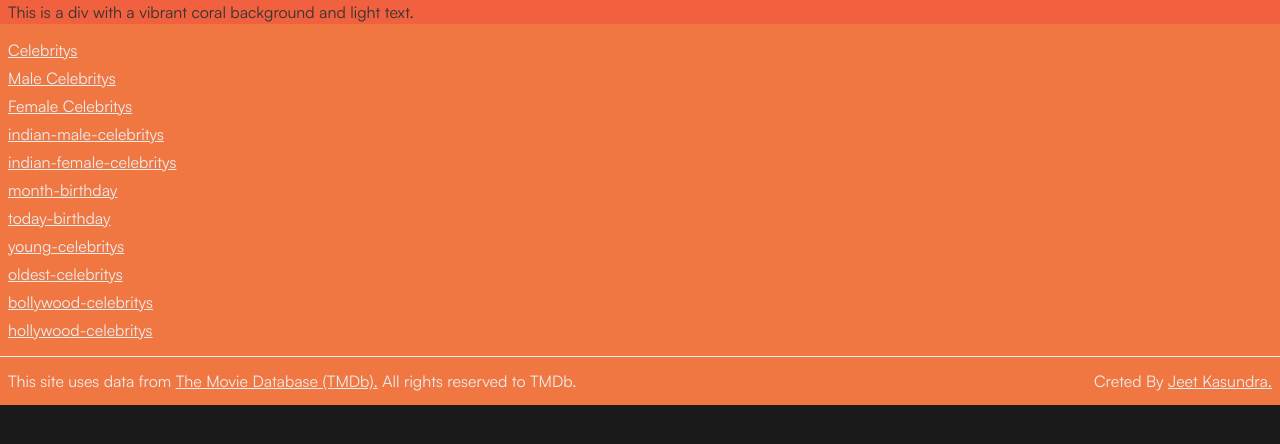
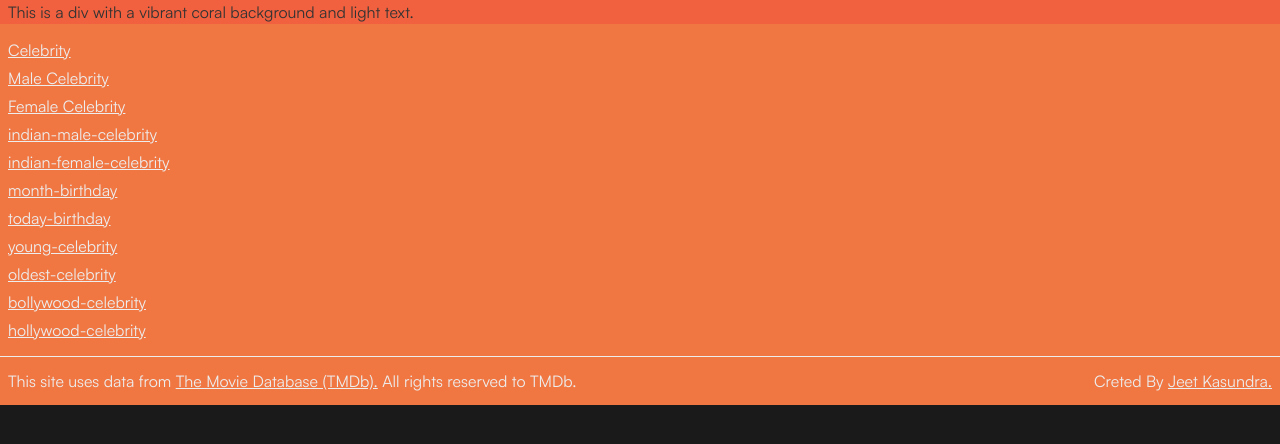
Before and after one commit to kasundraJeet/movie-app, a Next.js app: page / in a window 1280 px wide. Shown: the top 444 px of the page. Built offline with nearby package versions, Linux system fonts and the light colour scheme.

Commit message:
return update router

```diff
--- a/app/components/layout/Footer.jsx
+++ b/app/components/layout/Footer.jsx
@@ -7,37 +7,37 @@ const Footer = () => {
         <div className="container">
             <ul className="space-y-1">
               <li>
-                <Link href="/celebritys" className="underline">Celebritys</Link>
+                <Link href="/celebrity" className="underline">Celebrity</Link>
               </li>
               <li>
-                <Link href="/celebritys/male-celebritys" className="underline">Male Celebritys</Link>
+                <Link href="/celebrity/male-celebrity" className="underline">Male Celebrity</Link>
               </li>
               <li>
-                <Link href="/celebritys/female-celebritys" className="underline">Female Celebritys</Link>
+                <Link href="/celebrity/female-celebrity" className="underline">Female Celebrity</Link>
               </li>
               <li>
-                <Link href="/celebritys/indian-male-celebritys" className="underline">indian-male-celebritys</Link>
+                <Link href="/celebrity/indian-male-celebrity" className="underline">indian-male-celebrity</Link>
               </li>
               <li>
-                <Link href="/celebritys/indian-female-celebritys" className="underline">indian-female-celebritys</Link>
+                <Link href="/celebrity/indian-female-celebrity" className="underline">indian-female-celebrity</Link>
               </li>
               <li>
-                <Link href="/celebritys/month-birthday" className="underline">month-birthday</Link>
+                <Link href="/celebrity/month-birthday" className="underline">month-birthday</Link>
               </li>
               <li>
-                <Link href="/celebritys/today-birthday" className="underline">today-birthday</Link>
+                <Link href="/celebrity/today-birthday" className="underline">today-birthday</Link>
               </li>
               <li>
-                <Link href="/celebritys/young-celebritys" className="underline">young-celebritys</Link>
+                <Link href="/celebrity/young-celebrity" className="underline">young-celebrity</Link>
               </li>
               <li>
-                <Link href="/celebritys/oldest-celebritys" className="underline">oldest-celebritys</Link>
+                <Link href="/celebrity/oldest-celebrity" className="underline">oldest-celebrity</Link>
               </li>
               <li>
-                <Link href="/celebritys/bollywood-celebritys" className="underline">bollywood-celebritys</Link>
+                <Link href="/celebrity/bollywood-celebrity" className="underline">bollywood-celebrity</Link>
               </li>
               <li>
-                <Link href="/celebritys/hollywood-celebritys" className="underline">hollywood-celebritys</Link>
+                <Link href="/celebrity/hollywood-celebrity" className="underline">hollywood-celebrity</Link>
               </li>
             </ul>
         </div>
```
Also changed, not shown: app/api/celebrity/[category]/route.js (renamed from app/api/celebritys/[category]/route.js), app/api/celebrity/route.js (renamed from app/api/celebritys/route.js), app/celebrity/[category]/page.jsx (renamed from app/celebritys/[category]/page.jsx), app/celebrity/components/CelebrityCard.jsx (renamed from app/celebritys/components/CelebrityCard.jsx), app/celebrity/page.jsx (renamed from app/celebritys/page.jsx).
